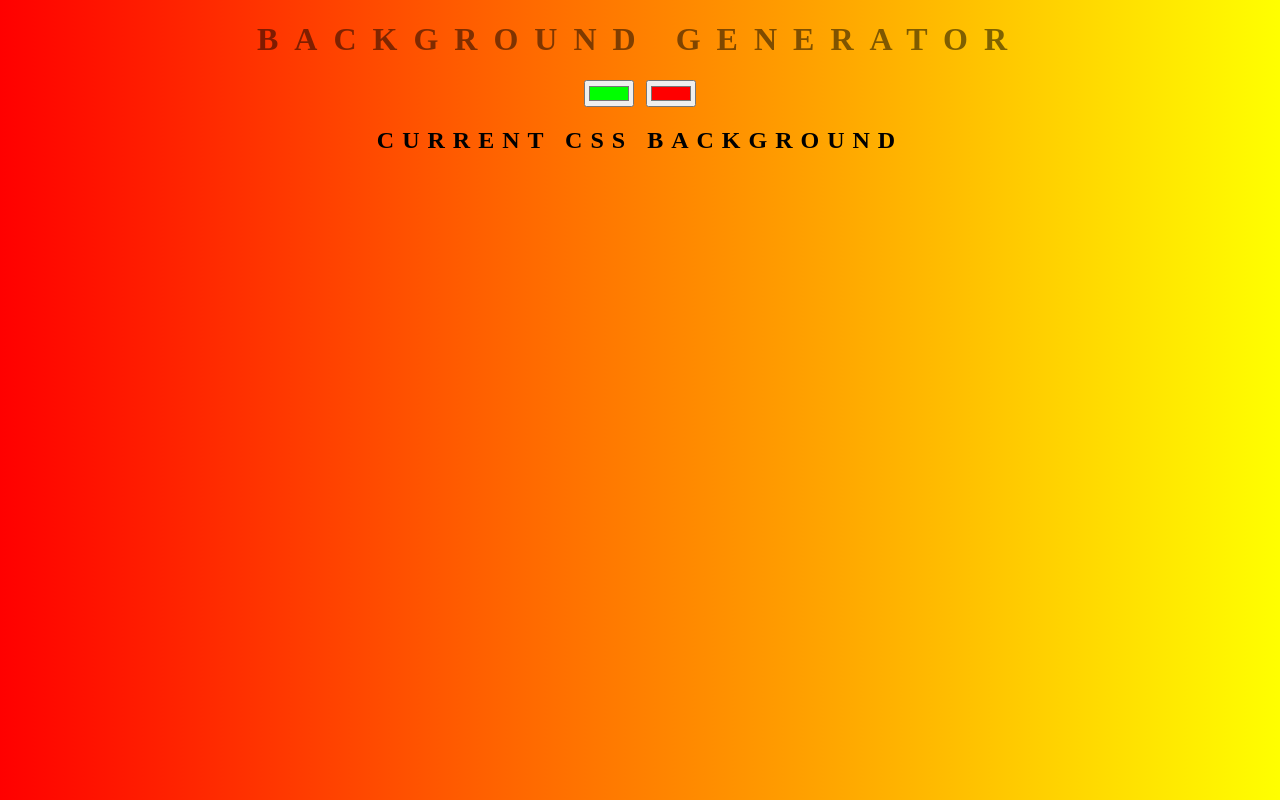
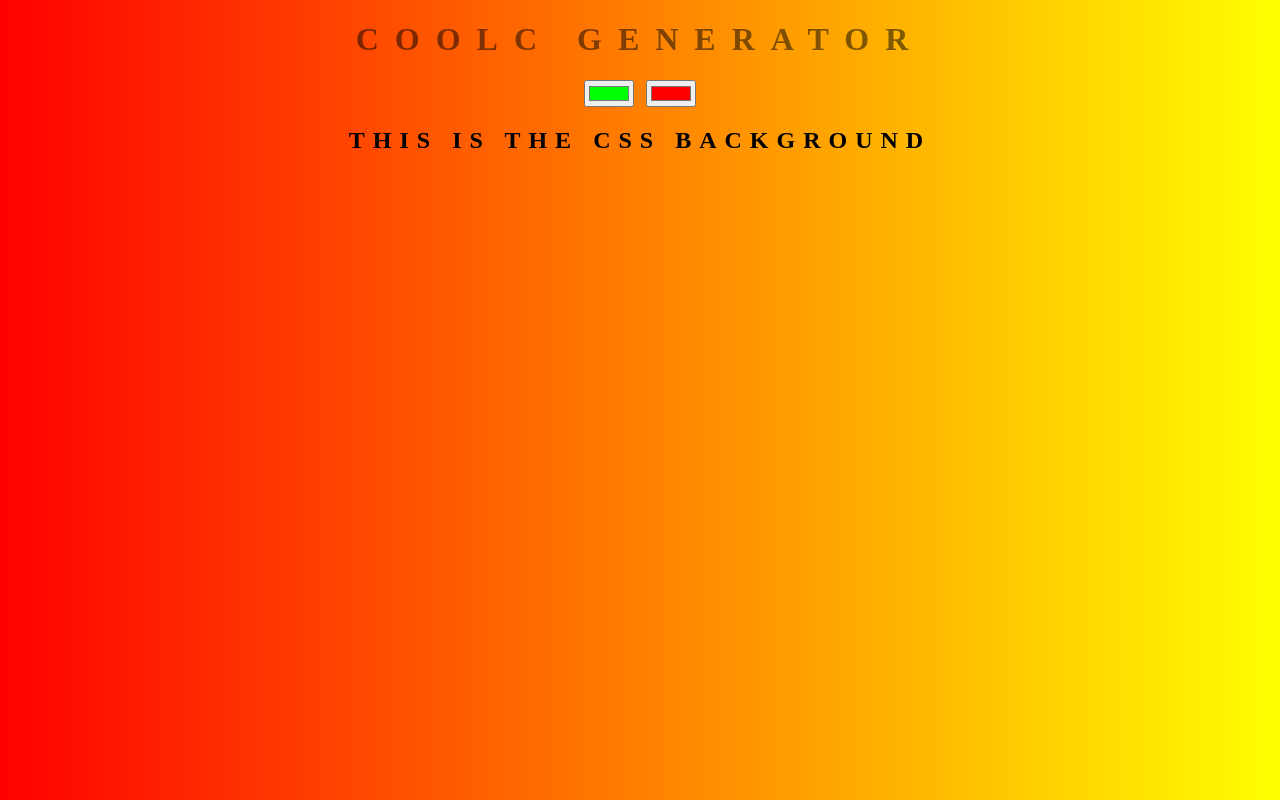
Before and after one commit to amibhatti312/background-generator, a plain HTML site: page index.html in a window 1280 px wide. Drawn offline with Linux system fonts and the light colour scheme.

Commit message:
changing text

```diff
--- a/index.html
+++ b/index.html
@@ -5,10 +5,10 @@
 	<link rel="stylesheet" type="text/css" href="style.css">
 </head>
 <body id = "gradient">
-	<h1>Background Generator</h1>
+	<h1>coolc Generator</h1>
 	<input class= "color1" type="color" name="color1" value="#00ff00">
 	<input class= "color2" type="color" name="color2" value="#ff0000">
-	<h2>Current CSS Background</h2>
+	<h2>this is the CSS Background</h2>
 	<h3></h3>
 	<script type="text/javascript" src="script.js"></script>
 
```
